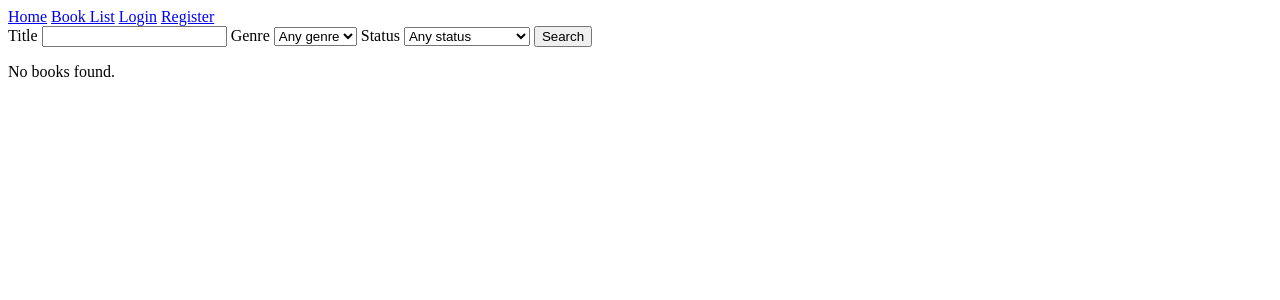
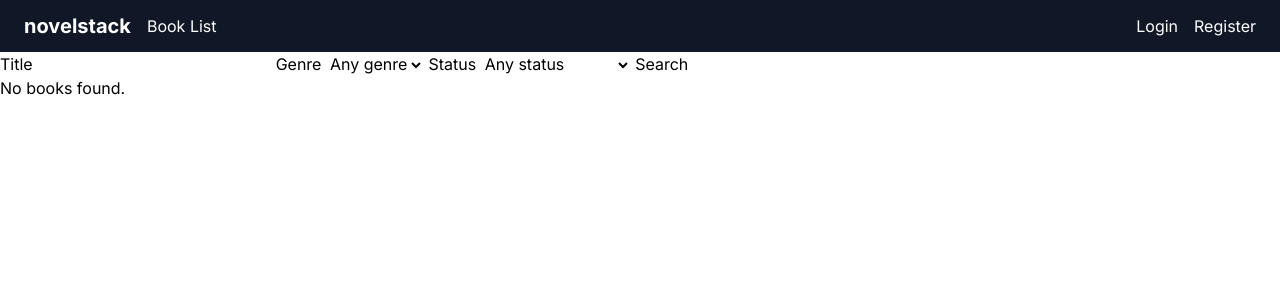
Before and after one commit to saineee/novelstack, a Django app: page /books/ in a window 1280 px wide. Shown: the top 300 px of the page. Run offline with Django 5.2, Linux system fonts and the light colour scheme; data that the repository does not hold is empty; style sheets or scripts are compiled from the project's sources.

Commit message:
feat: add tailwind, style nav with inter font and violet accents

```diff
--- a/novelstack/settings.py
+++ b/novelstack/settings.py
@@ -151,3 +151,6 @@ LOGGING = {
         }
     }
 }
+
+
+STATICFILES_DIRS = [BASE_DIR / 'static']
--- /dev/null
+++ b/static/src/input.css
@@ -0,0 +1,5 @@
+@import "tailwindcss";
+
+@theme {
+    --font-sans: "Inter", sans-serif;
+}
--- a/templates/base.html
+++ b/templates/base.html
@@ -1,29 +1,40 @@
+{% load static %}
 <!DOCTYPE html>
 <html>
 <head>
+    <link rel="stylesheet" href="{% static 'css/output.css' %}">
+    <link rel="preconnect" href="https://fonts.googleapis.com">
+    <link rel="preconnect" href="https://fonts.gstatic.com" crossorigin>
+    <link href="https://fonts.googleapis.com/css2?family=Inter:wght@400;500;700&display=swap" rel="stylesheet">
     <title>
         {% block title %}novelstack{% endblock %}
     </title>
 </head>
 <body>
 {% block nav %}
-<nav>
-    <a href="{% url 'home' %}">Home</a>
-    <a href="{% url 'book_list' %}">Book List</a>
+<nav class="flex items-center justify-between bg-gray-900 text-white px-6 py-3">
+    <div class="flex items-center gap-4">
+        <a href="{% url 'home' %}" class="hover:text-violet-400 text-xl font-bold">novelstack</a>
+        <a href="{% url 'book_list' %}" class="hover:text-violet-400">Book List</a>
         {% if user.is_staff %}
-    <a href="{% url 'search' %}">Import</a>
+            <a href="{% url 'search' %}" class="hover:text-violet-400">Import</a>
         {% endif %}
         {% if user.is_authenticated %}
-    <a href="{%  url 'library' %}">Library</a>
-    <a href="{% url 'profile' %}">{{ user.username }}</a>
+            <a href="{% url 'library' %}" class="hover:text-violet-400" >Library</a>
+        {% endif %}
+    </div>
+    <div class="flex items-center gap-4">
+        {% if user.is_authenticated %}
+            <a href="{% url 'profile' %}" class="hover:text-violet-400">{{ user.username }}</a>
             <form method="post" action="{% url 'logout' %}">
                 {% csrf_token %}
-        <button type="submit">Logout</button>
+                <button type="submit" class="hover:text-violet-400 bg-transparent border-none cursor-pointer text-white">Logout</button>
             </form>
         {% else %}
-    <a href="{% url 'login' %}">Login</a>
-    <a href="{% url 'register' %}">Register</a>
+            <a href="{% url 'login' %}" class="hover:text-violet-400">Login</a>
+            <a href="{% url 'register' %}" class="hover:text-violet-400">Register</a>
         {% endif %}
+    </div>
 </nav>
 {% endblock %}
 {% block content %} {% endblock %}
```
Also changed, not shown: 1 other file. Lines whose indentation alone changed are shown as unchanged.
